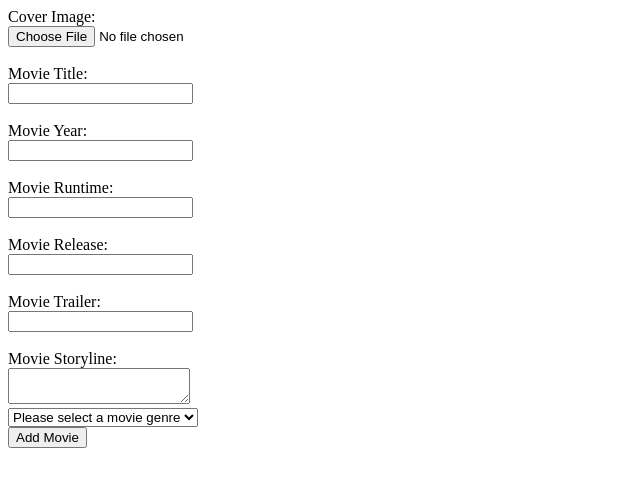
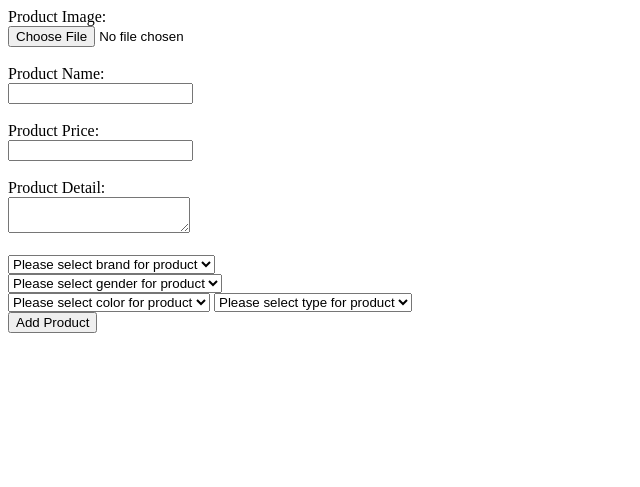
Before and after one commit to lanle98/Le_L_Le_T_3014_CMS, a PHP site: page /admin/admin_addmovie.php in a window 1280 px wide. Shown: the top 487 px of the page, without its empty margins (0-640 px from the left). Run offline with PHP 8.4, Linux system fonts and the light colour scheme; the visitor is signed in with stand-in values (Sample User, id 1); data comes from the database, SQL or seed files in the repository; data that the repository does not hold is empty.

Commit message:
added amin functions

```diff
--- a/admin/admin_addmovie.php
+++ b/admin/admin_addmovie.php
@@ -8,18 +8,21 @@ $genre_table = 'tbl_genre';
 $genres = getAll($genre_table);
 
 if (isset($_POST['submit'])) {
-    $movie = array(
-        'cover'     =>  $_FILES['cover'],
-        'title'     =>  $_POST['title'],
-        'year'      =>  $_POST['year'],
-        'run'       =>  $_POST['run'],
-        'story'     =>  $_POST['story'],
-        'trailer'   =>  $_POST['trailer'],
-        'release'   =>  $_POST['release'],
-        'genre'     =>  $_POST['genList']
+    $product = array(
+        'image'     =>  $_FILES['image'],
+        'name'     =>  $_POST['name'],
+        'price'      =>  $_POST['price'],
+        'detail'       =>  $_POST['detail'],
+        'brand'     =>  $_POST['brand'],
+        'gender'   =>  $_POST['gender'],
+        'color'   =>  $_POST['color'],
+        'type'   =>  $_POST['type']
+
     );
 
-    $result = addMovie($movie);
+
+
+    $result = addProduct($product);
     $message = $result;
 }
 
@@ -33,42 +36,81 @@ if (isset($_POST['submit'])) {
 <head>
     <meta charset="UTF-8">
     <meta name="viewport" content="width=device-width, initial-scale=1.0">
-    <title>Add Movie</title>
+    <title>Add Product</title>
 </head>
 
 <body>
     <?php echo !empty($message) ? $message : ''; ?>
     <form action='admin_addmovie.php' method="post" enctype="multipart/form-data">
-        <label>Cover Image:</label><br>
-        <input type='file' name="cover" value=""><br><br>
+        <label>Product Image:</label><br>
+        <input type='file' name="image" value=""><br><br>
 
-        <label>Movie Title:</label><br>
-        <input type='text' name="title" value=""><br><br>
+        <label>Product Name:</label><br>
+        <input type='text' name="name" value=""><br><br>
 
-        <label>Movie Year:</label><br>
-        <input type='text' name="year" value=""><br><br>
+        <label>Product Price:</label><br>
+        <input type='text' name="price" value=""><br><br>
 
-        <label>Movie Runtime:</label><br>
-        <input type='text' name="run" value=""><br><br>
+        <label>Product Detail:</label><br>
+        <textarea type='text' name="detail" value=""></textarea><br><br>
 
-        <label>Movie Release:</label><br>
-        <input type='text' name="release" value=""><br><br>
 
-        <label>Movie Trailer:</label><br>
-        <input type='text' name="trailer" value=""><br><br>
+        <select name="brand">
+            <option>Please select brand for product</option>
+            <?php
+            $tbl = 'tbl_brand';
+            $col = 'brand_name';
+            $getFilter = getFilter($tbl, $col);
+            while ($row = $getFilter->fetch(PDO::FETCH_ASSOC)) : ?>
+                <option value='<?php echo $row['brand_id'] ?>'><?php echo $row[$col] ?></option>
+            <?php endwhile; ?>
 
-        <label>Movie Storyline:</label><br>
-        <textarea name="story"></textarea><br>
-
-        <select name="genList">
-            <option>Please select a movie genre</option>
-            <?php while ($row = $genres->fetch(PDO::FETCH_ASSOC)) : ?>
-                <option value="<?php echo $row['genre_id'] ?>"><?php echo $row['genre_name']; ?></option>
-            <?php endwhile; ?>
 
         </select>
         <br>
-        <button type="submit" name="submit">Add Movie</button>
+
+        <select required name="gender">
+            <option>Please select gender for product</option>
+            <?php
+            $tbl = 'tbl_gender';
+            $col = 'gender_type';
+            $getFilter = getFilter($tbl, $col);
+            while ($row = $getFilter->fetch(PDO::FETCH_ASSOC)) : ?>
+                <option value='<?php echo $row['gender_id'] ?>'><?php echo $row[$col] ?></option>
+            <?php endwhile; ?>
+
+
+        </select>
+        <br>
+
+
+        <select required name="color">
+            <option>Please select color for product</option>
+            <?php
+            $tbl = 'tbl_color';
+            $col = 'color_name';
+            $getFilter = getFilter($tbl, $col);
+            while ($row = $getFilter->fetch(PDO::FETCH_ASSOC)) : ?>
+                <option value='<?php echo  $row['color_id'] ?>'><?php echo $row[$col] ?></option>
+            <?php endwhile; ?>
+
+
+        </select>
+
+        <select required name="type">
+            <option>Please select type for product</option>
+            <?php
+            $tbl = 'tbl_product_type';
+            $col = 'product_type_name';
+            $getFilter = getFilter($tbl, $col);
+            while ($row = $getFilter->fetch(PDO::FETCH_ASSOC)) : ?>
+                <option value='<?php echo  $row['type_id'] ?>'><?php echo $row[$col] ?></option>
+            <?php endwhile; ?>
+
+
+        </select>
+        <br>
+        <button type="submit" name="submit">Add Product</button>
     </form>
 </body>
 
--- a/admin/index.php
+++ b/admin/index.php
@@ -23,7 +23,7 @@ confirm_logged_in();
     <h2>Welcome! <?php echo $_SESSION['user_name']; ?></h2>
     <a href='admin_createuser.php'>Create User</a>
     <a href='admin_edituser.php'>Edit User</a>
-    <a href='admin_addmovie.php'>Add Movie</a>
+    <a href='admin_addmovie.php'>Add Product</a>
     <a href='admin_deleteuser.php'>Delete User</a>
     <a href='admin_logout.php'>Sign Out</a>
 </body>
--- a/admin/scripts/movie.php
+++ b/admin/scripts/movie.php
@@ -1,12 +1,12 @@
 <?php
 
-function addMovie($movie)
+function addproduct($product)
 {
 
     try {
         $pdo = Database::getInstance()->getConnection();
 
-        $cover = $movie['cover'];
+        $cover = $product['image'];
         $upload_file = pathinfo($cover['name']);
         $accepted_types = array('gif', 'jpg', 'png', 'jpeg', 'webp');
         if (!in_array($upload_file['extension'], $accepted_types)) {
@@ -24,31 +24,58 @@ function addMovie($movie)
 
 
 
-        $insert_movie_query = 'INSERT INTO tbl_movies(movies_cover,movies_title,movies_year,movies_runtime,movies_storyline,movies_trailer,movies_release)';
-        $insert_movie_query .= ' VALUE(:movies_cover,:movies_title,:movies_year,:movies_runtime,:movies_storyline,:movies_trailer,:movies_release)';
+        $insert_product_query = 'INSERT INTO tbl_products(product_name,price,detail,image)';
+        $insert_product_query .= ' VALUE(:name,:price,:detail,:image)';
 
-        $insert_movie = $pdo->prepare($insert_movie_query);
-        $insert_movie_result = $insert_movie->execute(
+        $insert_product = $pdo->prepare($insert_product_query);
+        $insert_product_result = $insert_product->execute(
             array(
-                ':movies_cover' => $generated_filename,
-                ':movies_title' => $movie['title'],
-                ':movies_year' => $movie['year'],
-                ':movies_runtime' => $movie['run'],
-                ':movies_storyline' => $movie['story'],
-                ':movies_trailer' => $movie['trailer'],
-                ':movies_release' => $movie['release']
+                ':name' => $product['name'],
+                ':price' => $product['price'],
+                ':detail' => $product['detail'],
+                ':image' => $generated_filename,
             )
         );
 
         $last_uploaded_id = $pdo->lastInsertId();
-        if ($insert_movie_result && !empty($last_uploaded_id)) {
-            $update_genre_query = 'INSERT INTO tbl_mov_genre(movies_id,genre_id) VALUES(:movies_id,:genre_id)';
-            $update_genre = $pdo->prepare($update_genre_query);
+        if ($insert_product_result && !empty($last_uploaded_id)) {
+            $update_gender_query = 'INSERT INTO tbl_linking_gender(product_id,gender_id) VALUES(:product_id,:gender_id)';
+            $update_gender = $pdo->prepare($update_gender_query);
 
-            $update_genre_result = $update_genre->execute(
+            $update_gender_result = $update_gender->execute(
                 array(
-                    ':movies_id' => $last_uploaded_id,
-                    ':genre_id' => $movie['genre']
+                    ':product_id' => $last_uploaded_id,
+                    ':gender_id' => $product['gender']
+                )
+            );
+
+            $update_brand_query = 'INSERT INTO tbl_linking_brand(product_id,brand_id) VALUES(:product_id,:brand_id)';
+            $update_brand = $pdo->prepare($update_brand_query);
+
+            $update_brand_result = $update_brand->execute(
+                array(
+                    ':product_id' => $last_uploaded_id,
+                    ':brand_id' => $product['brand']
+                )
+            );
+
+            $update_color_query = 'INSERT INTO tbl_linking_color(product_id,color_id) VALUES(:product_id,:color_id)';
+            $update_color = $pdo->prepare($update_color_query);
+
+            $update_color_result = $update_color->execute(
+                array(
+                    ':product_id' => $last_uploaded_id,
+                    ':color_id' => $product['color']
+                )
+            );
+
+            $update_type_query = 'INSERT INTO tbl_product_linking_type(product_id,type_id) VALUES(:product_id,:type_id)';
+            $update_type = $pdo->prepare($update_type_query);
+
+            $update_type_result = $update_type->execute(
+                array(
+                    ':product_id' => $last_uploaded_id,
+                    ':type_id' => $product['type']
                 )
             );
         }
--- a/admin/scripts/read.php
+++ b/admin/scripts/read.php
@@ -13,13 +13,13 @@ function getAll($tbl)
     }
 };
 
-function getSingleMovie($tbl, $col, $id)
+function getSingleProduct($tbl, $col, $id)
 {
     //TODO: refer the function above to finish this one
 
     //
     $pdo = Database::getInstance()->getConnection();
-    $query = "select p.*, GROUP_CONCAT(c.color_name) as color, g.gender_type as gender, r.review_scale as review, b.brand_name as brand from $tbl p left join tbl_linking_color link ON link.product_id = p.product_id left join tbl_color c on c.color_id = link.color_id left join tbl_linking_gender link_g ON link_g.product_id = p.product_id left join tbl_gender g on g.gender_id = link_g.gender_id left join tbl_linking_review link_r on link_r.product_id = p.product_id left join tbl_review r on r.review_id = link_r.review_id left join tbl_linking_brand link_b on link_b.product_id = p.product_id left join tbl_brand b on b.brand_id = link_b.brand_id where p.product_id=$id;";
+    $query = "select p.*, GROUP_CONCAT(c.color_name) as color, g.gender_type as gender, r.review_scale as review, b.brand_name as brand, t.product_type_name as type from tbl_products p left join tbl_linking_color link ON link.product_id = p.product_id left join tbl_color c on c.color_id = link.color_id left join tbl_linking_gender link_g ON link_g.product_id = p.product_id left join tbl_gender g on g.gender_id = link_g.gender_id left join tbl_linking_review link_r on link_r.product_id = p.product_id left join tbl_review r on r.review_id = link_r.review_id left join tbl_linking_brand link_b on link_b.product_id = p.product_id left join tbl_brand b on b.brand_id = link_b.brand_id left join tbl_product_linking_type link_t on link_t.product_id = p.product_id left join tbl_product_type t on t.type_id = link_t.type_id where p.product_id=$id;";
 
     $results = $pdo->query($query);
 
@@ -53,7 +53,7 @@ function getFilter($tbl, $col)
 {
     $pdo = Database::getInstance()->getConnection();
 
-    $queryAll = "SELECT $col FROM $tbl";
+    $queryAll = "SELECT * FROM $tbl";
     $results = $pdo->query($queryAll);
 
     if ($results) {
```
Also changed, not shown: details.php (+4 -3 lines), index.php (+11 -0 lines), templates/header.php (+13 -2 lines), images/1aef67a8cdf60eb5e10bbcf66064a5de.jpg (added), images/2ca5ce0826bf7eb23bb7893e8a098b3a.jpg (added), images/605652e3fa546294aece22cb8b3f2921.jpg (added), images/7eab9eefd395fa4724092693d07f2ba1.jpg (added), images/89e7cb15d69f900a0317ffd067dcdc71.jpg (added), images/a7265d8e2d238598dda7acf08b0da956.jpg (added), images/f0da645ce0cb3114717c62402314cf66.jpg (added).
